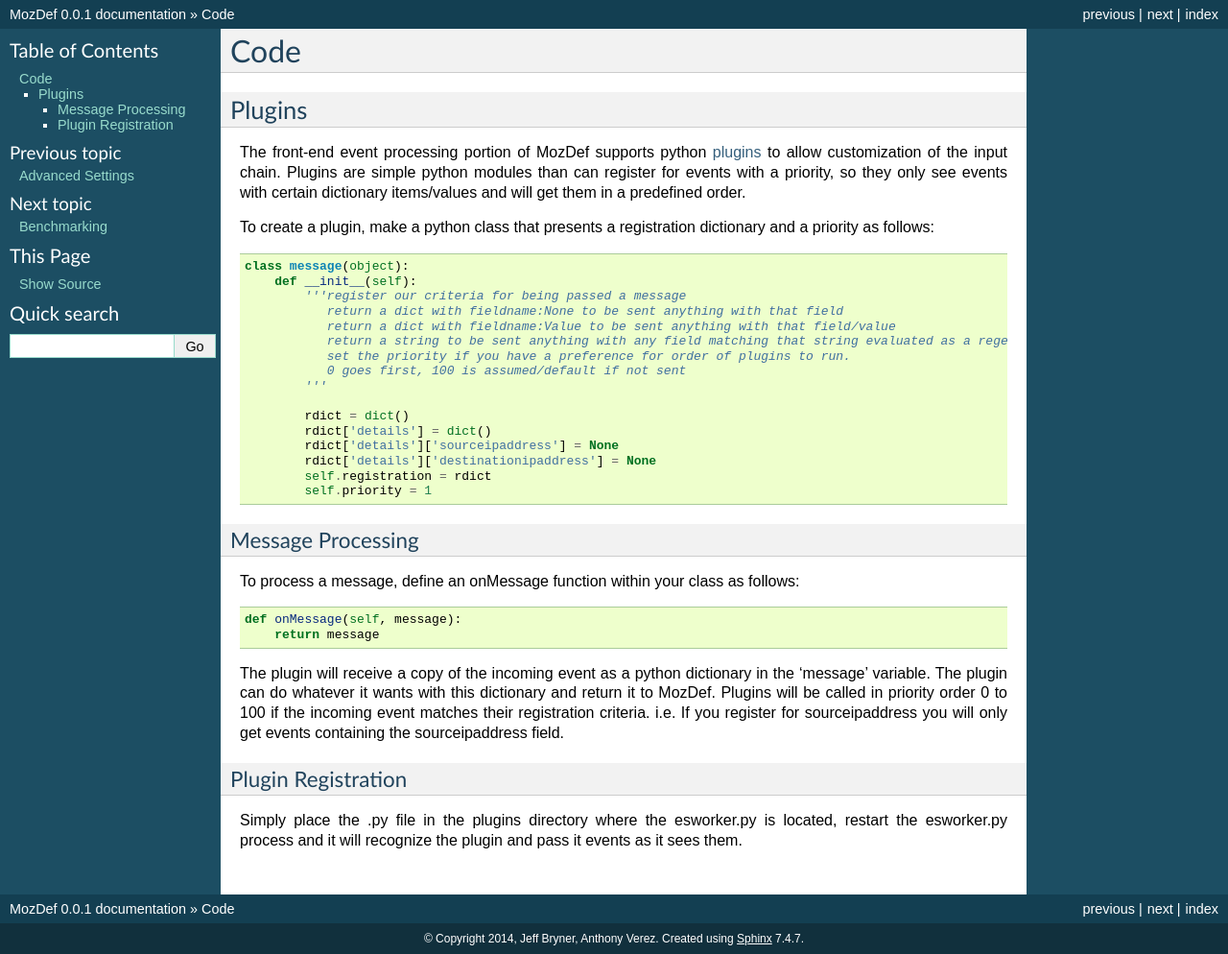
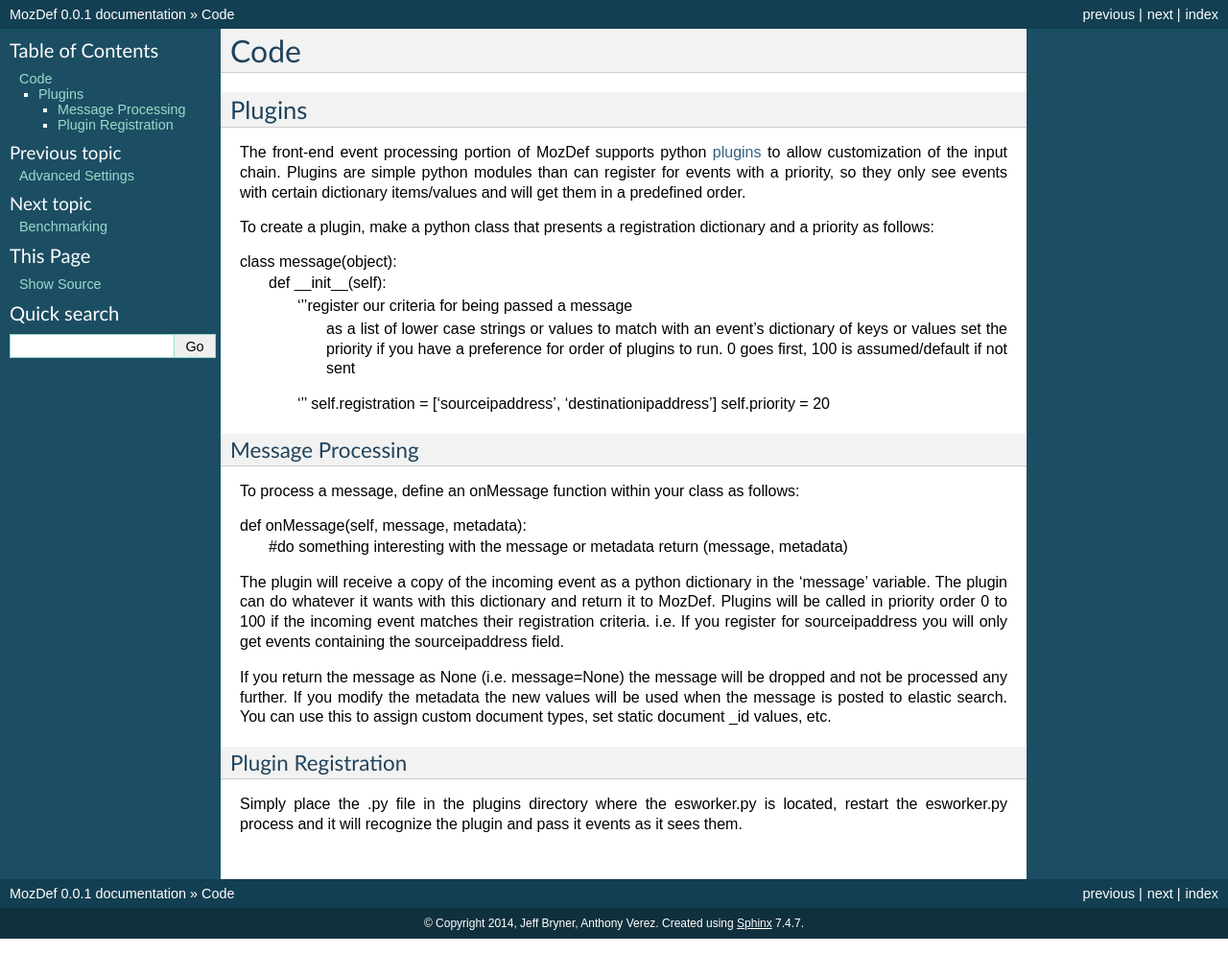
Before and after one commit to mozilla/MozDef, a Sphinx documentation site: the page built from docs/source/code.rst, in a window 1280 px wide. Shown: the whole page at 96% size. Built offline with Sphinx 7.4.7, drawn with Linux system fonts in a browser that asks for light colours.

Commit message:
update plugin docs to current spec

```diff
--- a/docs/source/code.rst
+++ b/docs/source/code.rst
@@ -12,22 +12,15 @@
 
 ::
 
-  class message(object):
-      def __init__(self):
-          '''register our criteria for being passed a message
-             return a dict with fieldname:None to be sent anything with that field
-             return a dict with fieldname:Value to be sent anything with that field/value
-             return a string to be sent anything with any field matching that string evaluated as a regex.
-             set the priority if you have a preference for order of plugins to run.
-             0 goes first, 100 is assumed/default if not sent
-          '''
-
-          rdict = dict()
-          rdict['details'] = dict()
-          rdict['details']['sourceipaddress'] = None
-          rdict['details']['destinationipaddress'] = None
-          self.registration = rdict
-          self.priority = 1
+class message(object):
+    def __init__(self):
+        '''register our criteria for being passed a message
+           as a list of lower case strings or values to match with an event's dictionary of keys or values
+           set the priority if you have a preference for order of plugins to run.
+           0 goes first, 100 is assumed/default if not sent
+        '''
+        self.registration = ['sourceipaddress', 'destinationipaddress']
+        self.priority = 20
 
 
 Message Processing
@@ -37,14 +30,16 @@
 
 ::
 
-    def onMessage(self, message):
-        return message
+def onMessage(self, message, metadata):
+    #do something interesting with the message or metadata
+    return (message, metadata)
 
 
-The plugin will receive a copy of the incoming event as a python dictionary in the 'message' variable. The plugin can do
-whatever it wants with this dictionary and return it to MozDef. Plugins will be called in priority order 0 to 100 if the
-incoming event matches their registration criteria. i.e. If you register for sourceipaddress you will only get events containing
-the sourceipaddress field.
+The plugin will receive a copy of the incoming event as a python dictionary in the 'message' variable. The plugin can do whatever it wants with this dictionary and return it to MozDef. Plugins will be called in priority order 0 to 100 if the incoming event matches their registration criteria. i.e. If you register for sourceipaddress you will only get events containing the sourceipaddress field.
+
+If you return the message as None (i.e. message=None) the message will be dropped and not be processed any further.
+If you modify the metadata the new values will be used when the message is posted to elastic search. You can use this
+to assign custom document types, set static document _id values, etc.
 
 
 Plugin Registration
```
